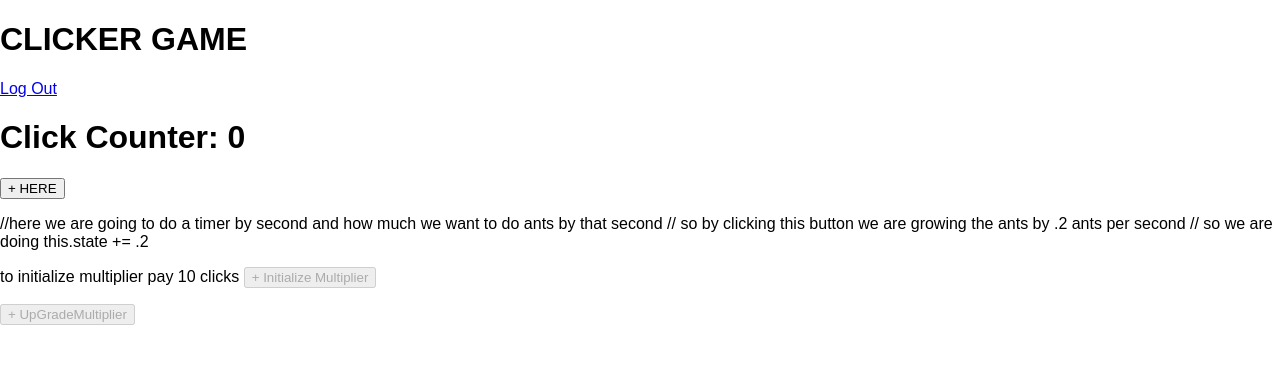
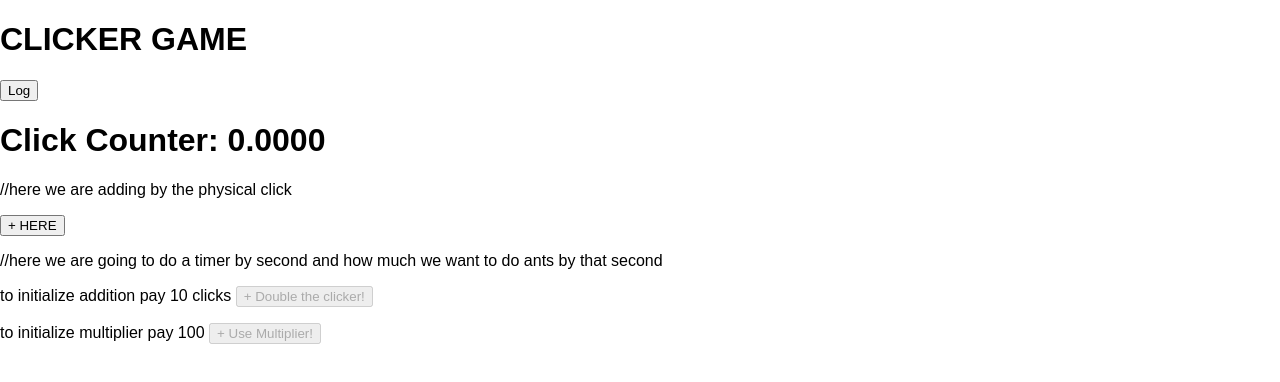
Before and after one commit to davidyshin/clicker-project, a React (Create React App) app in the folder frontend/: page /users/clicks in a window 1280 px wide. Shown: the top 382 px of the page. Built offline with nearby package versions, Linux system fonts and the light colour scheme; no server answers.

Commit message:
finished 2 buttons

```diff
--- a/frontend/src/users/UserClicker.js
+++ b/frontend/src/users/UserClicker.js
@@ -6,12 +6,21 @@ import { Route, Link, Switch } from "react-router-dom";
 class UserClicker extends React.Component {
   constructor(props) {
     super(props);
-
     this.state = {
         clicks: 0,
-      initializedMultiplier: false,
-      inc: .01,
-      upgradeMultiplier: ''
+
+    // part of the addition
+        costOfAddition: 10 ,
+        usedAddition: false,
+        increment:1,
+
+
+      // part of the multiplication
+
+        costOfMultiplier: 100,
+        usedMultiplier:false ,
+        multiplier: .02,
+        multiplyCostBy: 1
       };
     }
 
@@ -30,8 +39,8 @@ class UserClicker extends React.Component {
   }
 
   handleClick = e => {
-    let { clicks } = this.state;
-    clicks += 1;
+    let { clicks, increment } = this.state;
+    clicks += increment;
     this.setState({
       clicks
     });
@@ -45,77 +54,128 @@ class UserClicker extends React.Component {
       });
   };
 
-  multiply = (e) => {
-    let { clicks } = this.state
-    clicks -= 10
-    if (clicks === 0) {
-      clicks = .05
+
+  handleAddition = e=>{
+    let {clicks, increment,  costOfAddition,usedAddition}= this.state
+    if (clicks >= costOfAddition){
+      clicks -=costOfAddition
+
+      usedAddition= true
+      increment +=1
     }
     this.setState({
-      initializedMultiplier: true,
-      clicks
+        increment:increment,
+        clicks: clicks,
+        costOfAddition: costOfAddition * increment,
+        usedAddition:usedAddition
+
     })
+    this.setState({
+       increment:increment,
+        clicks: clicks,
+        costOfAddition: costOfAddition * increment,
+      usedAddition:false
+    })
+
+  }
+
+    handleMultiplication = e=>{
+    let {clicks, multiplier,  costOfMultiplier, usedMultiplier , multiplyCostBy}= this.state
+    if (clicks >= costOfMultiplier){
+      clicks -=costOfMultiplier
+      usedMultiplier= true
+      multiplier +=.005
+      multiplyCostBy+=.25
+
+    }
+    this.setState({
+      multiplier: multiplier,
+      clicks: clicks,
+      costOfMultiplier: costOfMultiplier * multiplyCostBy,
+      usedMultiplier: true
+
+    })
+
     setInterval(() => {
-      let { clicks, inc } = this.state;
-      clicks += (clicks * inc)
-      console.log(typeof (clicks))
+      let { clicks, multiplier , costOfMultiplier} = this.state;
+      clicks += (clicks * multiplier)
+      console.log(typeof (multiplier))
       console.log(this.state)
       this.setState({
-        clicks
+        clicks,
+        multiplier,
+        costOfMultiplier
       })
     }, 1000);
+
+    this.setState({
+      multiplier: multiplier,
+      clicks: clicks,
+      costOfMultiplier: costOfMultiplier * multiplyCostBy,
+      usedMultiplier: false
+
+    })
+
   }
 
 
-  upgradeMultiplier = e => {
-    let { clicks, inc } = this.state;
-    inc += .005
-    this.setState({
-      inc
-    })
-    console.log(inc)
-  }
 
+  log = () => console.log(this.state)
 
 render() {
-    const { clicks, initializedMultiplier } = this.state;
+    const { clicks, costOfAddition, costOfMultiplier, usedAddition, usedMultiplier, } = this.state;
+    console.log(this.state)
     return (
-      <div>
-        <Link to="/users/logout">Log Out</Link>
-        <h1> Click Counter: {clicks} </h1>
+      <div >
+          <button onClick={this.log}>Log</button>
+        <h1> Click Counter: {clicks.toFixed(4)} </h1>
+
+        //here we are adding by the physical click {' '}
        <p>
           <button name='physicalClick' onClick={this.handleClick}>
           {" "}
           + HERE{" "}
         </button>
 
+
+      </p>
+        //here we are going to do a timer by second and how much we want to do ants by that second
+
+
+        <p> to initialize addition pay {costOfAddition} clicks  {''}
+        {clicks >=costOfAddition ?
+            <button name='auto multiple' onClick={this.handleAddition} disabled={usedAddition} >
+          {" "}
+          +  Double the clicker!{" "}
+            </button>
+            : <button name='auto multiple' disabled>
+              {" "}
+              +   Double the clicker!{" "}
+            </button>
+        }
+
         </p>
 
-        //here we are going to do a timer by second and how much we want to do ants by that second
-        // so by clicking this button we are growing the ants by .2 ants per second
-        // so we are doing this.state += .2
+
+      <p> to initialize multiplier pay {costOfMultiplier} {''}
+      {clicks >=  costOfMultiplier ?
+        <button name='auto multiple' onClick={this.handleMultiplication} disabled= {usedMultiplier}>
+          {" "}
+          + Use Multiplier!{" "}
+        </button> :
+        <button name='auto multiple' onClick={this.handleMultiplication} disabled>
+          {" "}
+          + Use Multiplier!{" "}
+        </button>
+  }
+        </p>
 
 
-        <p> to initialize multiplier pay 10 clicks  {''}
-          {clicks >= 10 ?
-            <button name='auto multiple' onClick={this.multiply}> {" "}
-              +  Initialize Multiplier{" "}
-            </button>:
-            <button name='auto multiple' onClick={this.multiply} disabled>{" "}
-              +  Initialize Multiplier{" "}
-            </button>}
-        </p>
 
-        {clicks >= 50 && initializedMultiplier ?
-          <button name='auto multiple' onClick={this.upgradeMultiplier}>{" "}
-            + UpGradeMultiplier{" "}
-          </button> :
-          <button name='auto multiple' onClick={this.upgradeMultiplier} disabled>{" "}
-            + UpGradeMultiplier{" "}
-          </button>}
       </div>
     );
   }
 }
 
+
 export default UserClicker;
```
Lines whose indentation alone changed are shown as unchanged.
